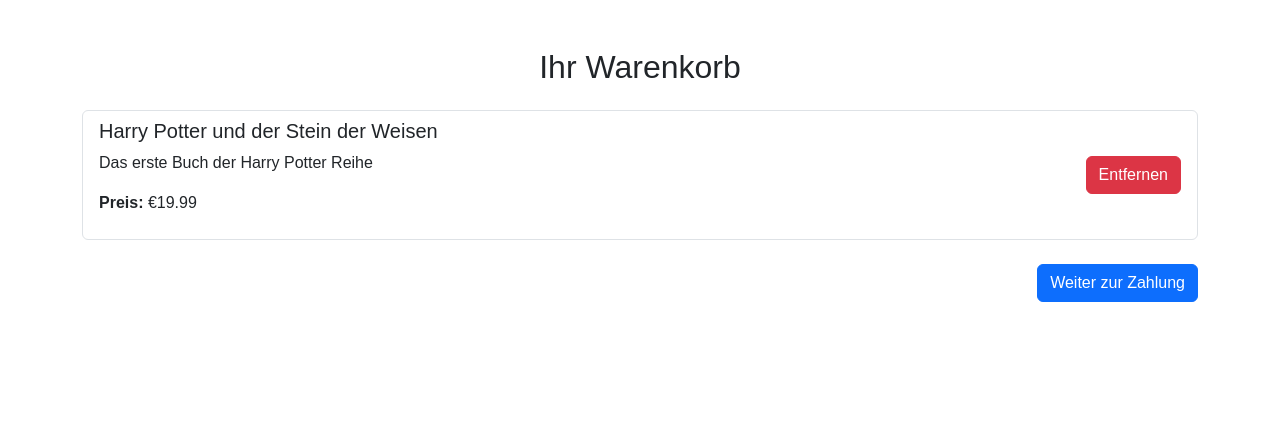
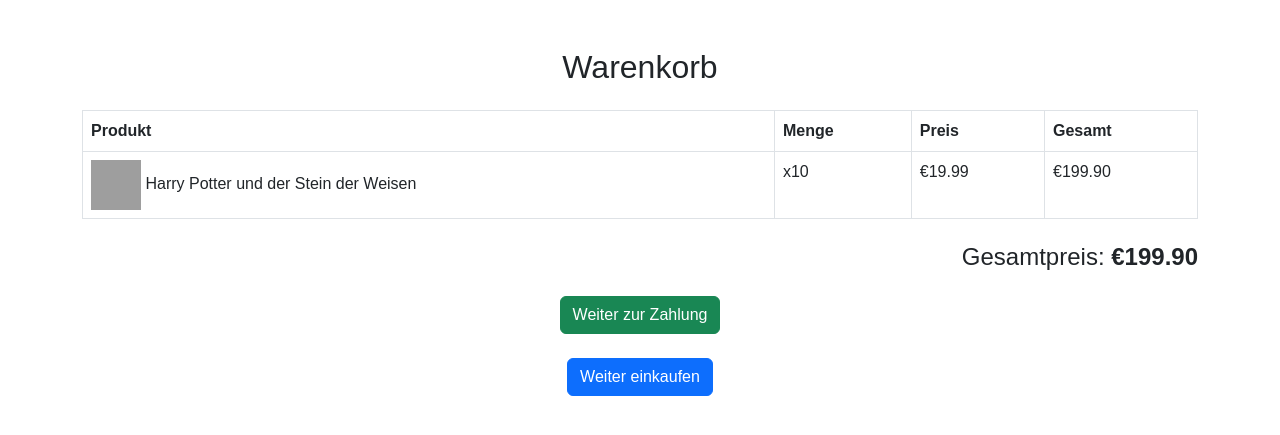
Before and after one commit to tolstoiOM/webshop, a PHP site: page /cart.php in a window 1280 px wide. Shown: the part 77-512 px from the top of the page. Run offline with PHP 8.4, Linux system fonts and the light colour scheme; a user stored in the database is signed in; data comes from the database, SQL or seed files in the repository; tables that the repository leaves empty or names only in its code hold one stand-in row (values such as "Sample post"); data that the repository does not hold is empty; grey boxes are pictures that could not be loaded.

Commit message:
Zahlung und Warenkorb ansicht und Logik angepasst

```diff
--- a/Frontend/sites/cart.php
+++ b/Frontend/sites/cart.php
@@ -1,22 +1,29 @@
 <!-- filepath: /Applications/XAMPP/xamppfiles/htdocs/webshop/Frontend/sites/cart.php -->
 <?php
+ini_set('display_errors', 1);
+ini_set('display_startup_errors', 1);
+error_reporting(E_ALL);
 session_start();
+
+if (!isset($_SESSION['user_id'])) {
+    header('Location: login.php');
+    exit();
+}
+
 require_once '../../Backend/config/config.php';
 
-$userId = $_SESSION['user_id']; // Benutzer-ID aus der Session
+$userId = $_SESSION['user_id'];
 
-// Produkte aus dem Warenkorb abrufen
-$stmt = $pdo->prepare("
-    SELECT p.id, p.name, p.description, p.price, c.quantity
-    FROM cart c
-    JOIN products p ON c.product_id = p.id
-    WHERE c.user_id = ?
-");
+// Warenkorb-Daten abrufen
+$stmt = $pdo->prepare("SELECT c.product_id, c.quantity, p.name, p.price, p.image_path FROM cart c JOIN products p ON c.product_id = p.id WHERE c.user_id = ?");
 $stmt->execute([$userId]);
-$products = $stmt->fetchAll(PDO::FETCH_ASSOC);
-    $stmt->execute($cart);
-    $products = $stmt->fetchAll(PDO::FETCH_ASSOC);
+$cartItems = $stmt->fetchAll(PDO::FETCH_ASSOC);
 
+// Gesamtpreis berechnen
+$totalPrice = 0;
+foreach ($cartItems as $item) {
+    $totalPrice += $item['price'] * $item['quantity'];
+}
 ?>
 
 <!DOCTYPE html>
@@ -30,59 +37,58 @@ $products = $stmt->fetchAll(PDO::FETCH_ASSOC);
     <link rel="stylesheet" href="https://cdnjs.cloudflare.com/ajax/libs/font-awesome/6.4.2/css/all.min.css">
     <script src="https://cdn.jsdelivr.net/npm/bootstrap@5.3.0/dist/js/bootstrap.bundle.min.js"></script>
     <script src="https://code.jquery.com/jquery-3.6.0.min.js"></script>
-    <script src="../js/script.js"></script>
-</head>
+    <script src="../js/script.js"></script></head>
 <body>
-
     <?php include '../sites/navbar.php'; ?>
     <div class="container mt-5">
-        <h2 class="text-center">Ihr Warenkorb</h2>
-        <div class="mt-4">
-            <?php if (!empty($products)): ?>
-                <ul class="list-group">
-                    <?php foreach ($products as $product): ?>
-                        <li class="list-group-item d-flex justify-content-between align-items-center">
-                            <div>
-                                <h5><?php echo htmlspecialchars($product['name']); ?></h5>
-                                <p><?php echo htmlspecialchars($product['description']); ?></p>
-                                <p><strong>Preis:</strong> €<?php echo htmlspecialchars($product['price']); ?></p>
-                            </div>
-                            <button class="btn btn-danger remove-from-cart" data-id="<?php echo $product['id']; ?>">Entfernen</button>
-                        </li>
+        <h2 class="text-center">Warenkorb</h2>
+
+        <?php if (empty($cartItems)): ?>
+            <div class="alert alert-warning text-center">Ihr Warenkorb ist leer.</div>
+        <?php else: ?>
+            <table class="table table-bordered mt-4">
+                <thead>
+                    <tr>
+                        <th>Produkt</th>
+                        <th>Menge</th>
+                        <th>Preis</th>
+                        <th>Gesamt</th>
+                    </tr>
+                </thead>
+                <tbody>
+                    <?php foreach ($cartItems as $item): ?>
+                        <?php
+                        // Pfad bereinigen und sicherstellen, dass ein führender Slash vorhanden ist
+                        $imagePath = '/' . ltrim($item['image_path'], '/');
+                        ?>
+                        <tr>
+                            <td>
+                                <img src="/webshop<?= $imagePath ?>" alt="<?= $item['name'] ?>" style="width: 50px; height: 50px;">
+                                <?= $item['name'] ?>
+                            </td>
+                            <td>x<?= $item['quantity'] ?></td>
+                            <td>€<?= number_format($item['price'], 2) ?></td>
+                            <td>€<?= number_format($item['price'] * $item['quantity'], 2) ?></td>
+                        </tr>
                     <?php endforeach; ?>
-                </ul>
-                <div class="mt-4 text-end">
-                    <button class="btn btn-primary" id="proceed-to-payment">Weiter zur Zahlung</button>
-                </div>
-            <?php else: ?>
-                <p class="text-center">Ihr Warenkorb ist leer.</p>
-            <?php endif; ?>
+                </tbody>
+            </table>
+
+            <div class="text-end mt-4">
+                <h4>Gesamtpreis: <strong>€<?= number_format($totalPrice, 2) ?></strong></h4>
+            </div>
+
+            <!-- Weiter zur Zahlung Button -->
+            <div class="text-center mt-4">
+                <a href="/webshop/Frontend/sites/payment.php" class="btn btn-success">Weiter zur Zahlung</a>
+            </div>
+        <?php endif; ?>
+
+        <div class="text-center mt-4">
+            <a href="/webshop/Frontend/sites/index.php" class="btn btn-primary">Weiter einkaufen</a>
         </div>
     </div>
 
-    <script>
-        $(document).ready(function () {
-            // Produkt aus dem Warenkorb entfernen
-            $('.remove-from-cart').click(function () {
-                const productId = $(this).data('id');
-                $.ajax({
-                    url: '../../Backend/logic/ProductLogic.php',
-                    method: 'POST',
-                    data: { action: 'removeFromCart', productId: productId },
-                    success: function (response) {
-                        location.reload(); // Seite neu laden, um die Änderungen anzuzeigen
-                    },
-                    error: function () {
-                        alert('Fehler beim Entfernen des Produkts.');
-                    }
-                });
-            });
-
-            // Weiter zur Zahlung
-            $('#proceed-to-payment').click(function () {
-                window.location.href = 'payment.php'; // Weiterleitung zur Zahlungsseite
-            });
-        });
-    </script>
+    <script src="https://cdn.jsdelivr.net/npm/bootstrap@5.3.0/dist/js/bootstrap.bundle.min.js"></script>
 </body>
 </html>
```
